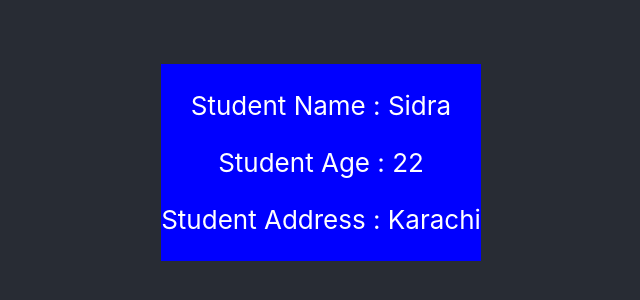
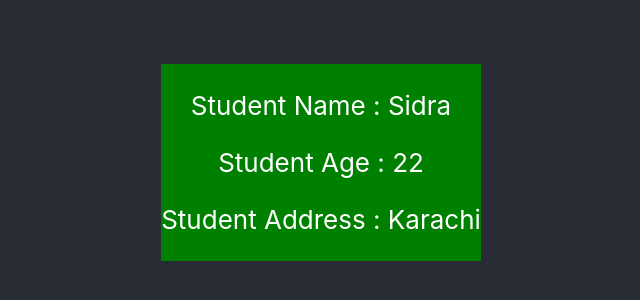
Before and after one commit to Moonamansoor06/parentchild, a React (Create React App) app: page / in a window 1280 px wide. Shown: the part 238-538 px from the top of the page, without its empty margins (319-959 px from the left). Built offline with nearby package versions, Linux system fonts and the light colour scheme.

Commit message:
Update child.js

```diff
--- a/src/child.js
+++ b/src/child.js
@@ -3,8 +3,7 @@ import React from "react"
 function Child(props){
 
         return (
-            <div id= "childdiv" style={{ background: 'blue' }}>
-
+            <div id= "childdiv" style={{ background: 'green' }}>
 
 
         <p>Student Name : {props.studentName}</p>
@@ -12,8 +11,6 @@ function Child(props){
         <p>Student Age : {props.studentAge}</p>
         <p> Student Address : {props.studentAddress}</p>
 
-
-
             </div>
         )
 }
```
